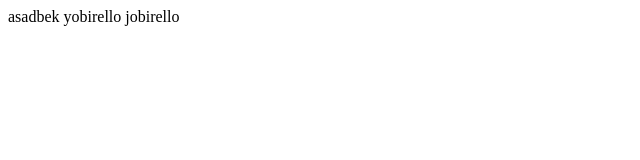
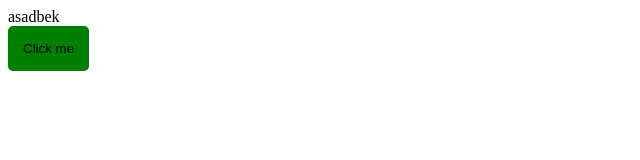
Before and after one commit to bahodir2611/mus, a plain HTML site: page index.html in a window 1280 px wide. Shown: the whole page, without its empty margins (0-640 px from the left). Drawn offline with Linux system fonts and the light colour scheme.

Commit message:
bir nimala qib tashadim karachi

```diff
--- a/index.html
+++ b/index.html
@@ -4,12 +4,14 @@
     <meta charset="UTF-8">
     <meta http-equiv="X-UA-Compatible" content="IE=edge">
     <meta name="viewport" content="width=device-width, initial-scale=1.0">
+    <link rel="stylesheet" href="./style/style.css">
     <title>Document</title>
 </head>
 <body>
     asadbek
 
-    yobirello
-    jobirello
+    <footer>
+        <button id="btn">Click me</button>
+    </footer>
 </body>
 </html>
--- /dev/null
+++ b/style/style.css
@@ -0,0 +1,7 @@
+#btn{
+    color:black;
+    background-color: green;
+    padding: 15px;
+    border: none;
+    border-radius: 5px;
+}
```
